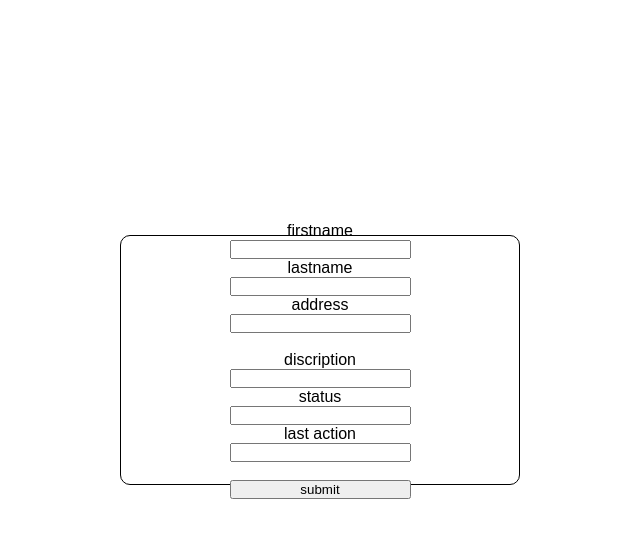
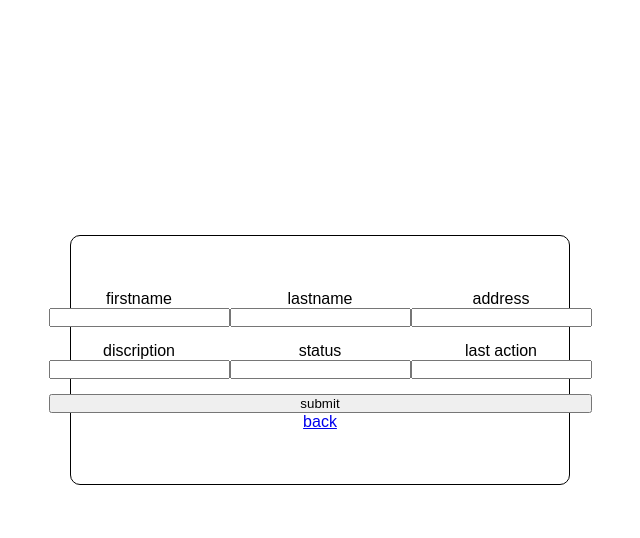
Before and after one commit to JuliusDeBoer/ws-scrum, a PHP site: page /customer/index.php in a window 1280 px wide. Shown: the top 538 px of the page, without its empty margins (320-960 px from the left). Run offline with PHP 8.4, Linux system fonts and the light colour scheme.

Commit message:
finished customer edit

```diff
--- a/public/customer/index.php
+++ b/public/customer/index.php
@@ -9,23 +9,38 @@
 </head>
 <body>
 	<div class="container">
-			<div class="content">
+			<div class="customer">
 				<form action="#" method="post">
+				<div class="custInfo">
+					<div>
 						<label for="firstname">firstname</label>
-			<input type="text" name="email" required>
+						<input type="text" name="firstname" required>
+					</div>
+					<div>
 						<label for="lastname">lastname</label>
 						<input type="text" name="lastname" required>
+					</div>
+					<div>
 						<label for="address">address</label>
 						<input type="text" name="address" required>
-			<br>
+					</div>
+				</div>
+				<div class="custInfo">
+					<div>
 						<label for="discription">discription</label>
 						<input type="text" name="discription" required>
+					</div>
+					<div>
 						<label for="status">status</label>
 						<input type="text" name="status" required>
+					</div>
+					<div>
 						<label for="lastAtc">last action</label>
 						<input type="text" name="lastAtc" required>
-			<br>
+					</div>
+				</div>
 				<input value="submit" type="submit" name="submit">
+				<a href="#">back</a>
 			</form>
 		</div>
 	</div>
--- a/public/style.css
+++ b/public/style.css
@@ -112,11 +112,19 @@ nav ul li
 
 .customer
 {
-    width: 400px;
+    width: 500px;
     height: 250px;
     border: solid 1px #000;
     border-radius: 10px;
     display: flex;
     justify-content: center;
     align-items: center;
+    flex-direction: row;
 }
+
+.custInfo
+{
+    display: flex;
+    flex-direction: row;
+    margin-bottom: 15px;
+}
```
Lines whose indentation alone changed are shown as unchanged.
